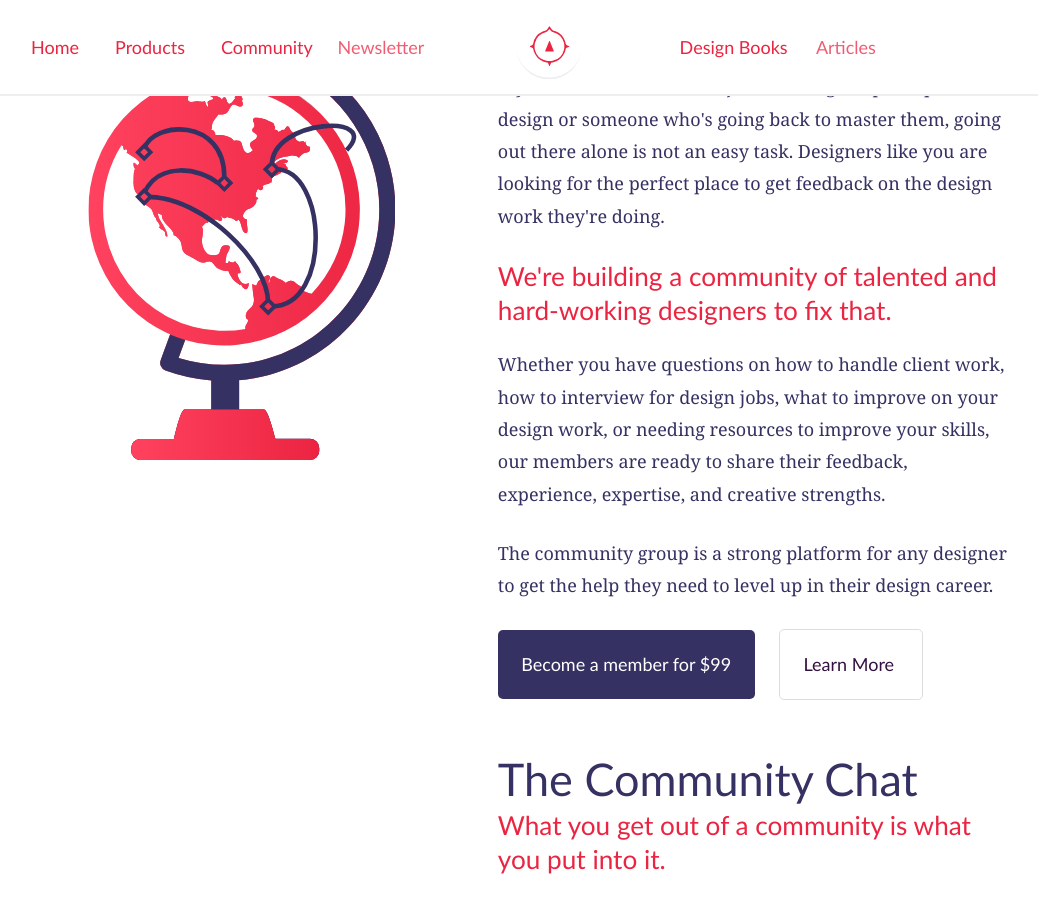
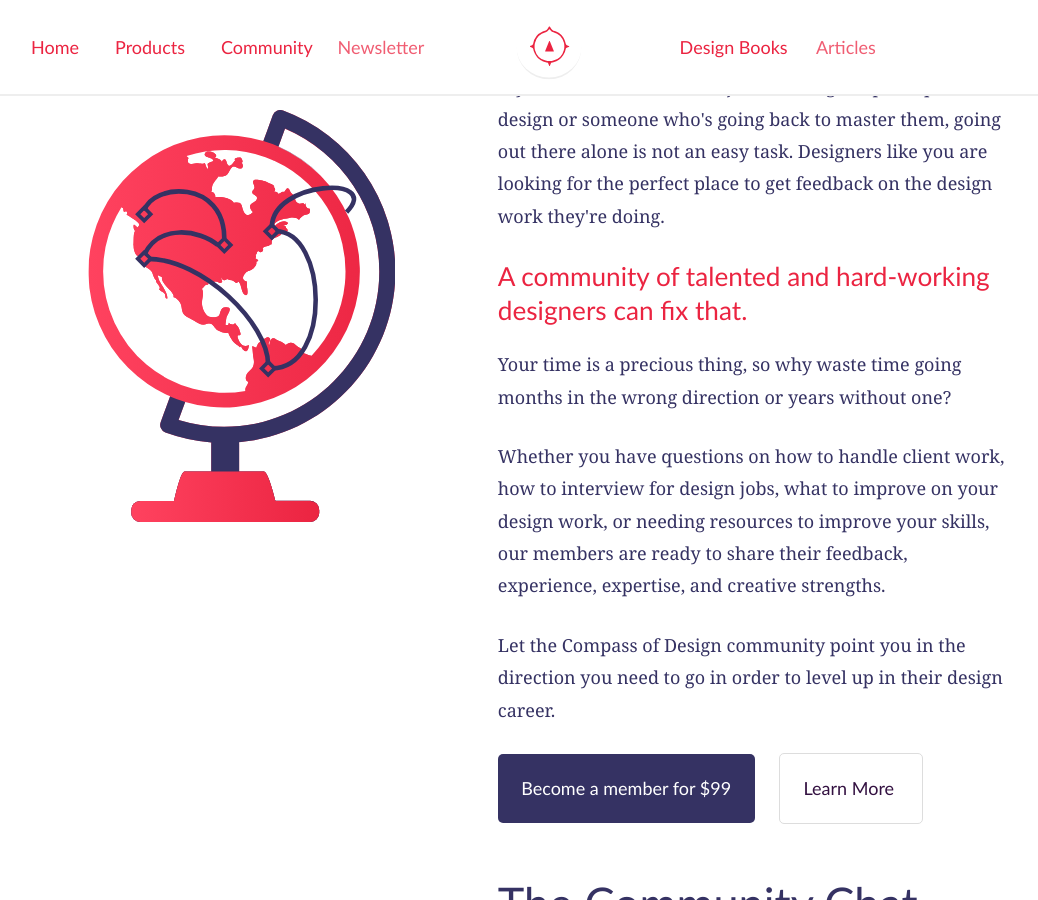
Before and after one commit to compassofdesign/site, a Jekyll site: the page built from community/index.html, in a window 1280 px wide and 900 px high, scrolled down 792 px. Shown: the whole window, without its empty margins (91-1129 px from the left). Built offline with Jekyll 4.4.1, drawn with Linux system fonts in a browser that asks for light colours; nearby versions of some CDN libraries; a script that is not in the unit is left out.

Commit message:
Update index.html

```diff
--- a/community/index.html
+++ b/community/index.html
@@ -27,9 +27,10 @@
         <h2>Getting to the next level of your design career...</h2>
         <h3>Take a step towards moving forward by getting around people who have been in your shoes.</h3>
         <p>If you are someone who is just learning the principles of design or someone who's going back to master them, going out there alone is not an easy task. Designers like you are looking for the perfect place to get feedback on the design work they're doing.</p>
-        <h3>We're building a community of talented and hard-working designers to fix that.</h3>
+        <h3>A community of talented and hard-working designers can fix that.</h3>
+        <p>Your time is a precious thing, so why waste time going months in the wrong direction or years without one?</p>
         <p>Whether you have questions on how to handle client work, how to interview for design jobs, what to improve on your design work, or needing resources to improve your skills, our members are ready to share their feedback, experience, expertise, and creative strengths.</p>
-        <p>The community group is a strong platform for any designer to get the help they need to level up in their design career.</p>
+        <p>Let the Compass of Design community point you in the direction you need to go in order to level up in their design career.</p>
         <!-- <p><a target="_blank" href="https://buy.compassofdesign.com/compass-of-design-community-membership/buy">Join the community</a> to get started.</p> -->
         <div class="">
           <a target="_blank" href="https://buy.compassofdesign.com/compass-of-design-community-membership/buy" class="button">Become a member for {{page.price}}</a>
```
